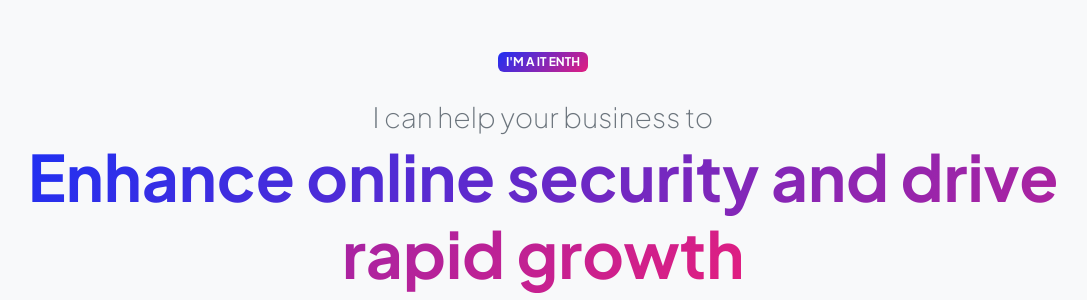
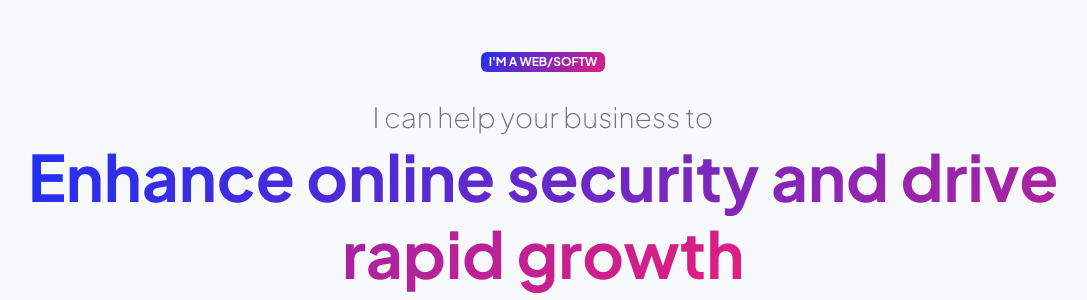
Before and after one commit to Adithya-Rajendran/portfolioWebsite, a Django app: template portfolio/templates/index.html in a window 1280 px wide. Shown: the part 72-372 px from the top of the page, without its empty margins (97-1184 px from the left). Run offline with Django 3.2, Linux system fonts and the light colour scheme; the template is opened without the code that fills it, so the values that code supplies are empty; some libraries are stand-ins or nearby versions.

Commit message:
Added the typed items

```diff
--- a/portfolio/templates/index.html
+++ b/portfolio/templates/index.html
@@ -14,7 +14,7 @@
                 <div class="text-center text-xxl-start">
                     <div class="badge bg-gradient-primary-to-secondary text-white mb-4">
                         <div class="text-uppercase">
-                            I'm a <span id="typed" class="typed" data-typed-items="Cybersecurity Professional, IT Enthusiast, Developer, DevSecOps Engineer"></span>
+                            I'm a <span id="typed" class="typed" data-typed-items="Cybersecurity Enthusiast, Web/Software Developer, Tech Aficionado, DevSecOps Engineer"></span>
                         </div>
                     </div>
                     <div class="fs-3 fw-light text-muted">I can help your business to</div>
```
